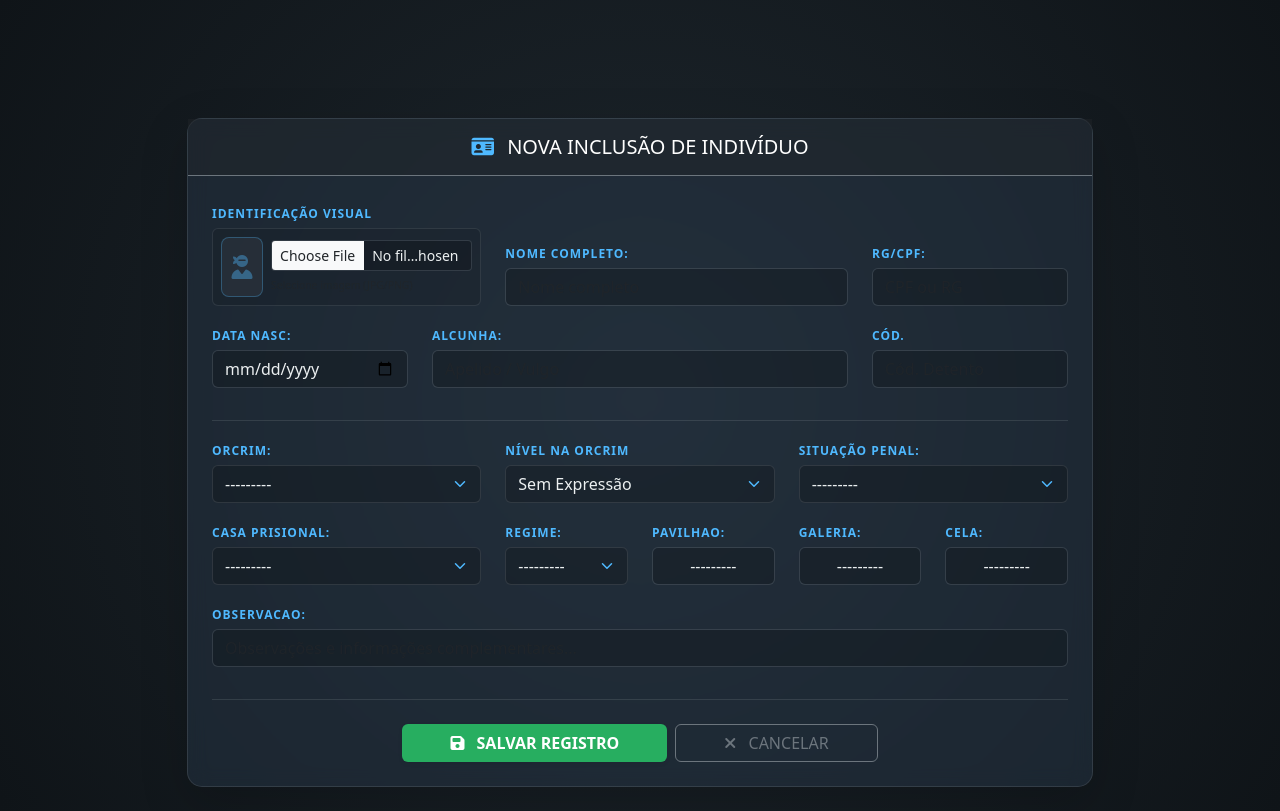
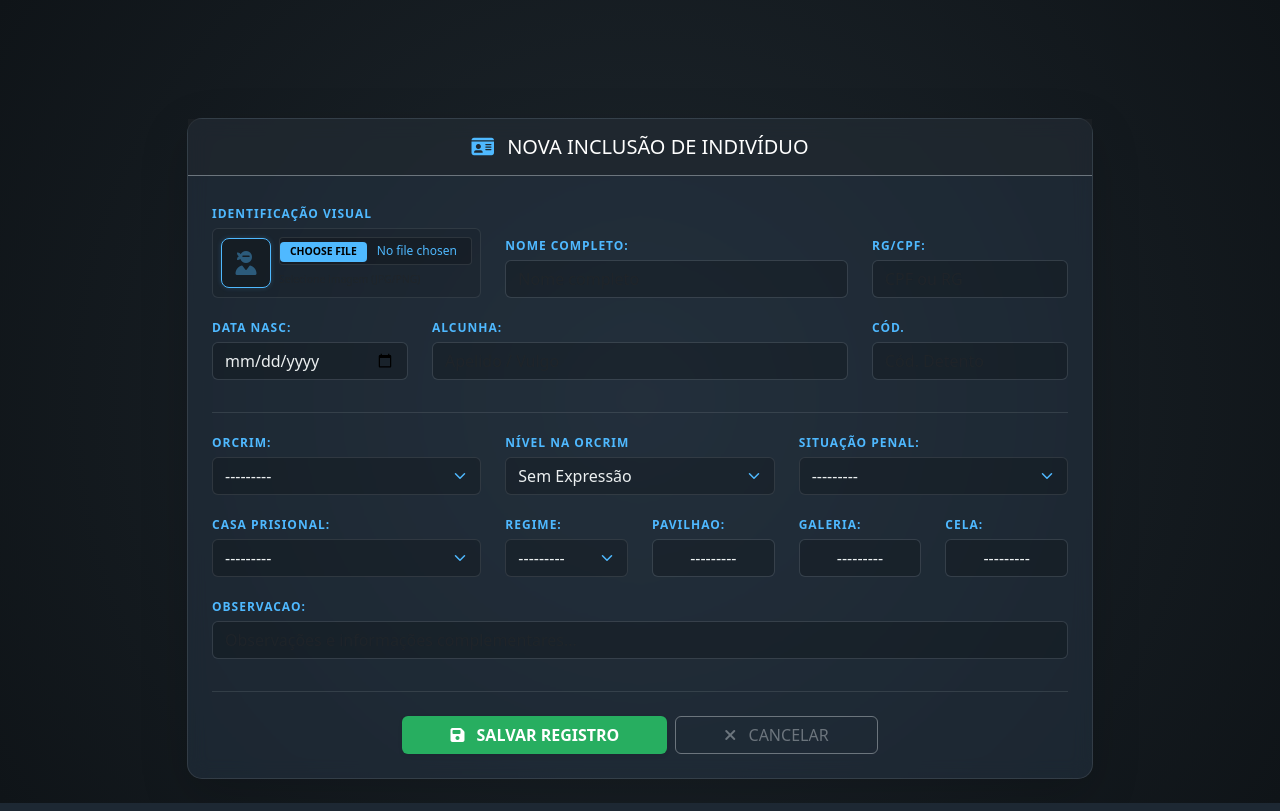
Before and after one commit to PWSRS/projeto-oc, a Django app: page /adicionar_individuo/ in a window 1280 px wide. Run offline with Django 5.2, Linux system fonts and the light colour scheme; data that the repository does not hold is empty; some libraries are stand-ins or nearby versions.

Commit message:
alteração no CSS

```diff
--- a/controle/forms.py
+++ b/controle/forms.py
@@ -242,7 +242,9 @@ class IndividuoForm(forms.ModelForm):
                     "placeholder": "Separe por vírgulas as alcunhas.",
                 }
             ),
-            "foto": forms.ClearableFileInput(attrs={"class": "form-control"}),
+            "foto": forms.FileInput(
+                attrs={"class": "form-control", "accept": "image/*"}
+            ),
             "situacao_penal": forms.Select(attrs={"class": "form-control"}),
             "orcrim": forms.Select(attrs={"class": "form-control"}),
             "nivel_orcrim": forms.Select(attrs={"class": "form-control"}),
--- a/controle/models.py
+++ b/controle/models.py
@@ -291,5 +291,13 @@ class Individuo(models.Model):
         # Retorna as classes baseadas no valor, ou um padrão caso não encontre
         return mapping.get(self.regime, "bg-secondary-subtle text-secondary")
 
+    def get_hierarquia_color_class(self):
+        mapping = {
+            "lider": "text-danger-tech",  # Vermelho para o topo
+            "influente": "text-warning-tech",  # Amarelo para os braços direitos
+            "sem_expressao": "text-info-tech",  # Azul para o operacional
+        }
+        return mapping.get(self.nivel_orcrim, "text-info-tech")
+
     def __str__(self):
         return self.nome
--- a/controle/static/controle/css/individuo_form.css
+++ b/controle/static/controle/css/individuo_form.css
@@ -35,15 +35,15 @@ body {
 
 /* Container da Foto Compacto */
 .foto-preview-container {
-        width: 60px;
-        height: 60px;
-        background: rgba(255, 255, 255, 0.05);
-        border: 1px solid rgba(79, 185, 255, 0.3);
+width: 50px;
+height: 50px;
 border-radius: 8px;
 overflow: hidden;
+background: rgba(0,0,0,0.2);
 display: flex;
 align-items: center;
 justify-content: center;
+border: 1px solid rgba(79, 185, 255, 0.2);
 }
 .foto-preview-container img {
     width: 100%;
@@ -81,3 +81,45 @@ select option:active {
 background-position: right 0.75rem center !important;
 background-size: 16px 12px !important;
 }
+
+/* Container do campo de foto - Ajustado para ser compacto na linha */
+input[type="file"].form-control-sm {
+    background: rgba(0, 0, 0, 0.2) !important;
+    border: 1px solid rgba(255, 255, 255, 0.1) !important;
+    padding: 4px 8px !important; /* Padding reduzido para alinhar com a foto */
+    color: #4fb9ff !important;
+    cursor: pointer;
+    font-size: 0.75rem;
+    height: auto;
+}
+
+/* Botão "Escolher arquivo" dentro do input */
+input[type="file"].form-control-sm::file-selector-button {
+    background: #4fb9ff !important;
+    color: #000 !important;
+    border: none !important;
+    border-radius: 4px !important;
+    padding: 2px 10px !important;
+    margin-right: 10px !important;
+    font-weight: bold !important;
+    text-transform: uppercase !important;
+    font-size: 0.65rem !important;
+}
+
+/* Esconder resíduos do Django (Crucial para limpar o layout) */
+.clearablefileinput,
+input[type="checkbox"][name$="-clear"],
+label[for$="-clear"] {
+    display: none !important;
+}
+
+/* Ajuste do container de preview para não ficar colado */
+.foto-preview-container {
+    flex-shrink: 0; /* Impede a imagem de esmagar */
+    border: 1px solid #4fb9ff;
+    box-shadow: 0 0 5px rgba(79, 185, 255, 0.2);
+}
+/* Esconde aquele texto chato do Django de "Limpar" se você não usar o FileInput */
+.form-check, .clearablefileinput {
+display: none !important;
+}
```
Also changed, not shown: controle/static/controle/css/individuo_detail.css (+41 -1 lines), controle/templates/individuo/individuo_detail.html (+20 -8 lines). Lines whose indentation alone changed are shown as unchanged.
